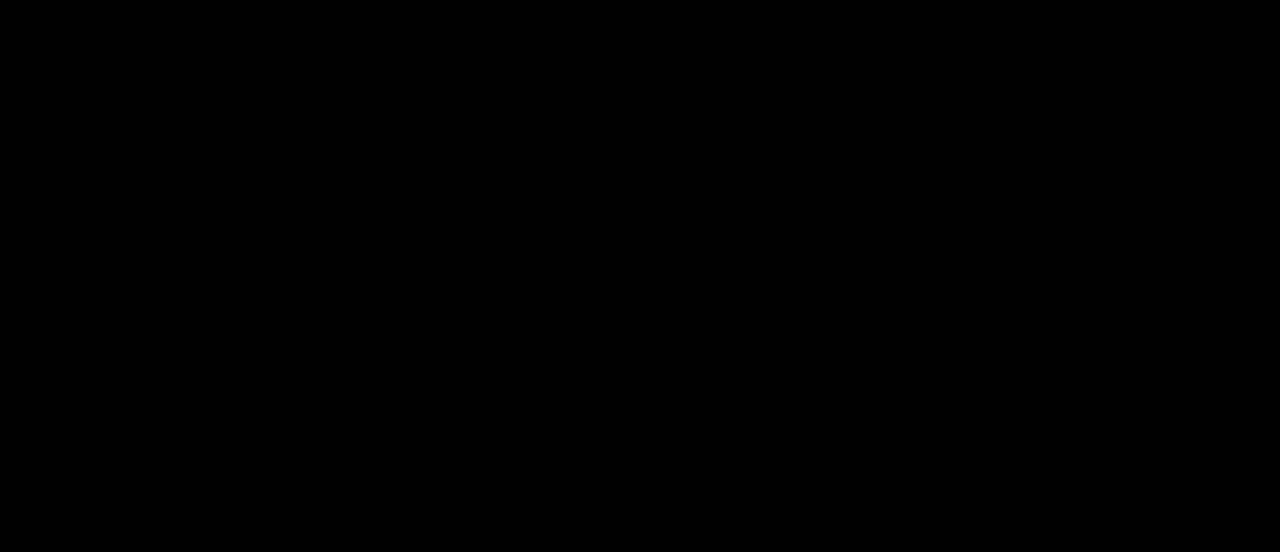
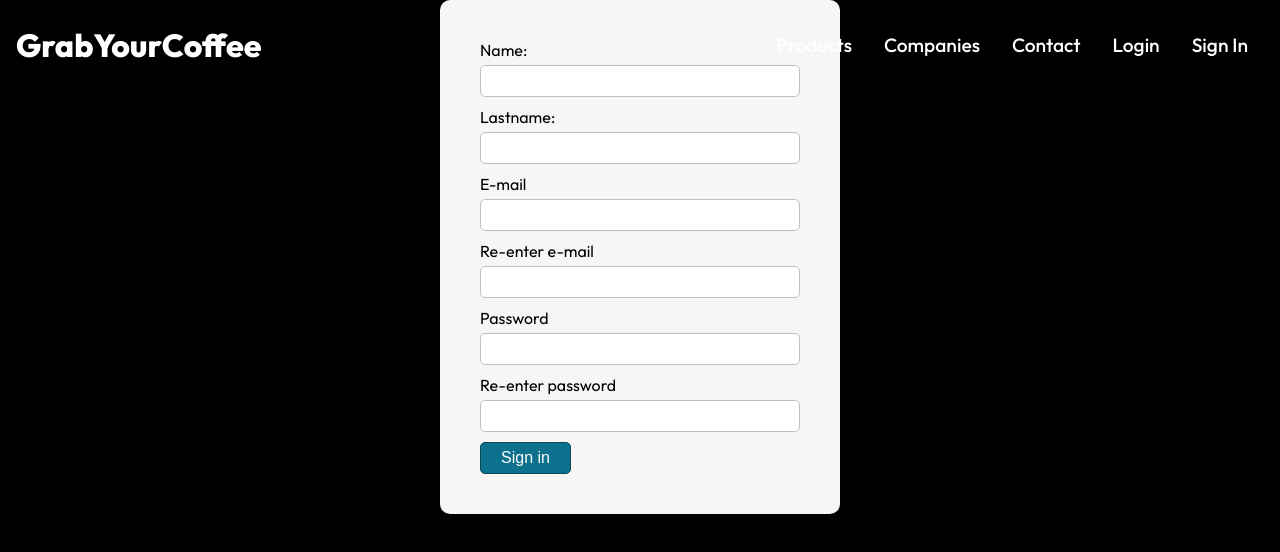
Before and after one commit to DekoTheKing/Digit-22, a React (Create React App) app: page /signin in a window 1280 px wide. Before the commit this address had no page. Shown: the top 552 px of the page. Built offline with nearby package versions, Linux system fonts and the light colour scheme.

Commit message:
Modified Login/Signup

```diff
--- a/package.json
+++ b/package.json
@@ -8,6 +8,7 @@
     "@testing-library/user-event": "^13.5.0",
     "react": "^18.2.0",
     "react-dom": "^18.2.0",
+    "react-hook-form": "^7.40.0",
     "react-icons": "^4.7.1",
     "react-router-dom": "^6.4.5",
     "react-scripts": "5.0.1",
--- a/src/App.js
+++ b/src/App.js
@@ -2,15 +2,21 @@ import React from 'react';
 import {Routes, Route} from 'react-router-dom';
 import Home from './routes/Home'
 import Navbar from './components/Navbar.js';
+import LoginForm from './components/LoginForm.js'
+import SigninForm from './components/SigninForm'
 import './components/NavbarStyles.css';
+
 
 function App() {
   return (
     <>
+    <Navbar></Navbar>
     <Routes>
-      <Route path='/' element ={<Home />} />
-      <Route path='/' element ={<Navbar />} />
+      <Route path=''  element ={<Home />} />
+      <Route path='/login' element={<LoginForm />} />
+      <Route path='/signin' element={<SigninForm/>} />
     </Routes>
+
     </>
   );
 }
--- a/src/components/LoginForm.js
+++ b/src/components/LoginForm.js
@@ -17,7 +17,8 @@ const LoginForm = () => {
           type="email"
           id="inputEmail"
           name="email"
-          ref={register({
+          ref={register("email"
+          , {
             required: "Enter your e-mail",
             pattern: {
               value: /^[A-Z0-9._%+-]+@[A-Z0-9.-]+\.[A-Z]{2,4}$/i,
@@ -25,16 +26,16 @@ const LoginForm = () => {
             },
           })}
         />
-        {errors.email && <p className="error">{errors.email.message}</p>}
+        {errors && errors.email && <p className="error">{errors.email.message}</p>}
 
         <label htmlFor="inputPassword">Password</label>
         <input
           type="password"
           id="inputPassword"
           name="password"
-          ref={register({ required: "Enter your password" })}
+          ref={register("password", { required: "Enter your password" })}
         />
-        {errors.password && <p className="error">{errors.password.message}</p>}
+        {errors && errors.password && <p className="error">{errors.password.message}</p>}
 
         <button type="submit">Login</button>
         <button type="submit">Sign in</button>
--- a/src/components/Navbar.js
+++ b/src/components/Navbar.js
@@ -3,6 +3,8 @@ import {Link} from 'react-router-dom';
 import {FaBars, FaTimes} from 'react-icons/fa';
 //import {} from 'react-icons';
 import './NavbarStyles.css';
+import "./LoginForm.css";
+import LoginForm from './LoginForm';
 
 
 const Navbar = () => {
@@ -25,7 +27,12 @@ const Navbar = () => {
         </li>
 
         <li>
-            <Link to='/login'>Register</Link>
+            <Link to='/login'>Login</Link>
+
+        </li>
+        <li>
+            <Link to='/signin'>Sign In</Link>
+
         </li>
 
       </ul>
--- a/src/components/SigninForm.js
+++ b/src/components/SigninForm.js
@@ -28,7 +28,7 @@ const SigninForm = () => {
           type="email"
           id="inputEmail"
           name="email"
-          ref={register({
+          ref={register("email",{
             required: "Enter your e-mail",
             pattern: {
               value: /^[A-Z0-9._%+-]+@[A-Z0-9.-]+\.[A-Z]{2,4}$/i,
@@ -41,7 +41,7 @@ const SigninForm = () => {
           type="email"
           id="inputEmail"
           name="email"
-          ref={register({
+          ref={register("reenteremail",{
             required: "Reenter your e-mail",
             pattern: {
               value: /^[A-Z0-9._%+-]+@[A-Z0-9.-]+\.[A-Z]{2,4}$/i,
@@ -49,25 +49,25 @@ const SigninForm = () => {
             },
           })}
         />
-        {errors.email && <p className="error">{errors.email.message}</p>}
+        {errors && errors.email && <p className="error">{errors.email.message}</p>}
 
         <label htmlFor="inputPassword">Password</label>
         <input
           type="password"
           id="inputPassword"
           name="password"
-          ref={register({ required: "Enter your password" })}
+          ref={register("password", { required: "Enter your password" })}
         />
-        {errors.password && <p className="error">{errors.password.message}</p>}
+        {errors && errors.password && <p className="error">{errors.password.message}</p>}
 
         <label htmlFor="inputPassword">Re-enter password</label>
         <input
           type="password"
           id="inputPassword"
           name="password"
-          ref={register({ required: "Re-enter your password" })}
+          ref={register("repassword",{ required: "Re-enter your password" })}
         />
-        {errors.password && <p className="error">{errors.password.message}</p>}
+        {errors && errors.password && <p className="error">{errors.password.message}</p>}
 
 
         <button type="submit">Sign in</button>
--- a/src/routes/Home.js
+++ b/src/routes/Home.js
@@ -5,7 +5,6 @@ import Video from '../components/Video'
 const Home = () => {
   return (
     <div>
-      <Navbar/>
       <Video/>
     </div>
   )
```
Also changed, not shown: 1 other file (tests, documents, lock files or other folders).
